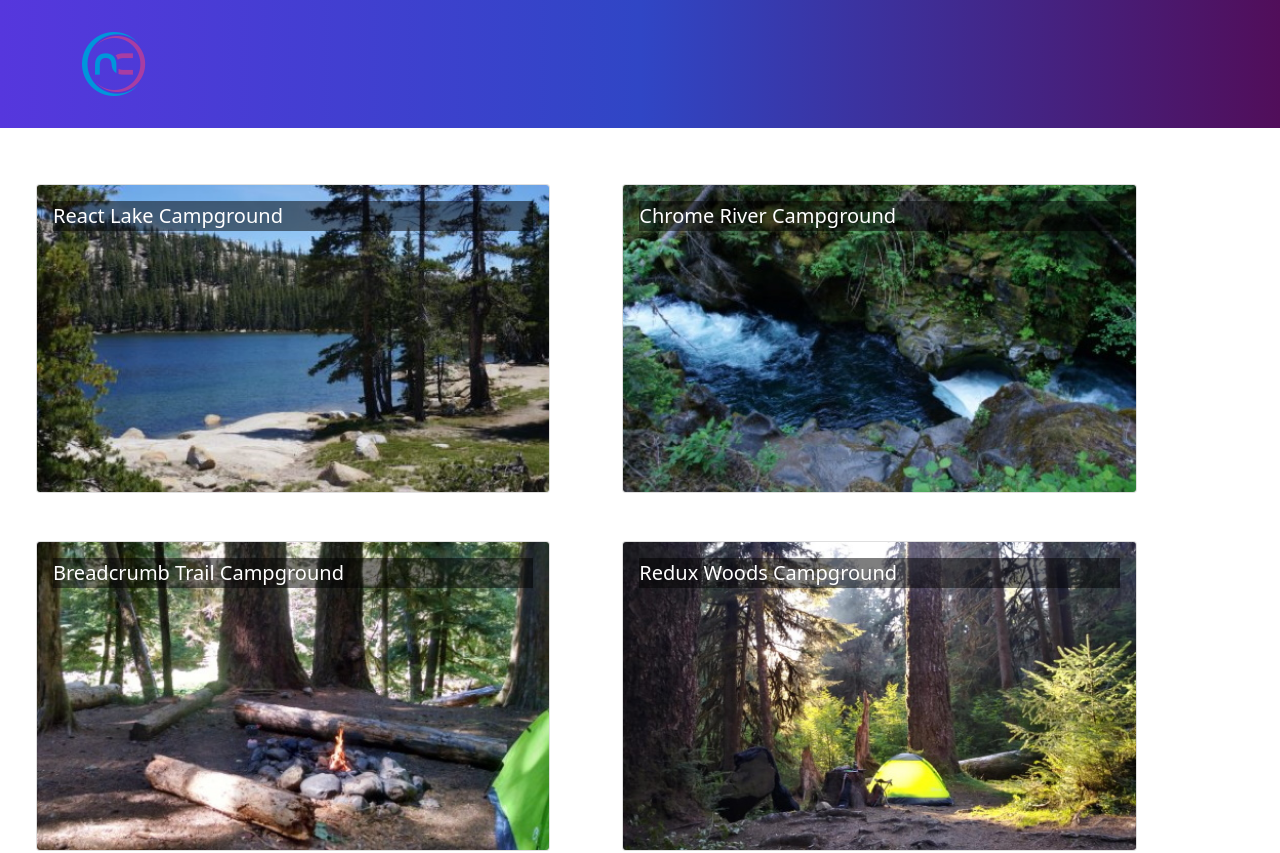
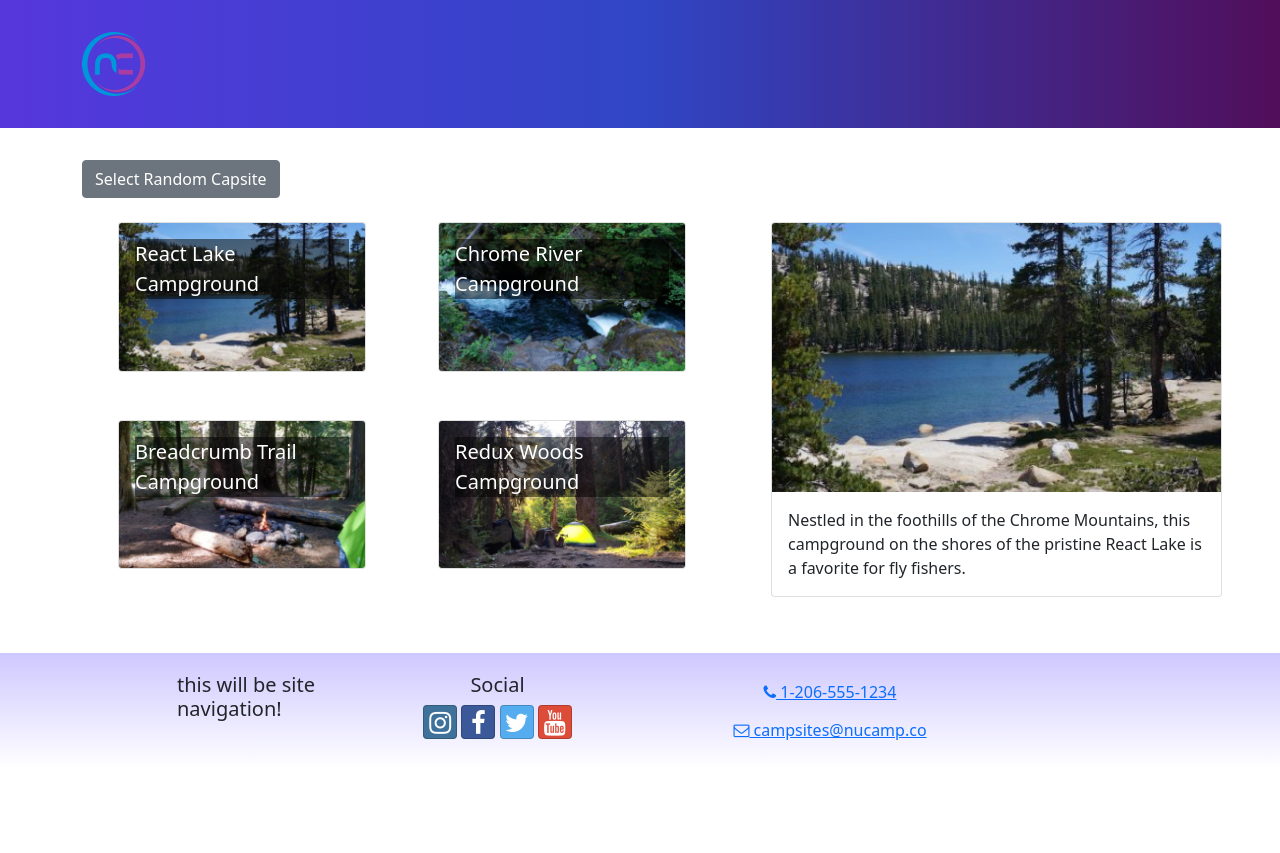
Before and after one commit to Redfire4753/ReactNucampsite, a React (Create React App) app: page / in a window 1280 px wide. Shown: the top 853 px of the page. After the commit the page ends 800 px from the top, so only its background shows below. Built offline with nearby package versions, Linux system fonts and the light colour scheme.

Commit message:
Added Directory Page and Slices

```diff
--- a/src/App.js
+++ b/src/App.js
@@ -1,6 +1,6 @@
 import React from 'react';
 import './App.css';
-import CampsitesList from './features/campsites/CampsitesList';
+import CampsitesDirectoryPage from './pages/CampsitesDirectoryPage';
 import Header from './components/Header';
 import Footer from './components/Footer';
 
@@ -8,7 +8,7 @@
   return (
     <div className="App">
         <Header />
-        <CampsitesList />
+        <CampsitesDirectoryPage />
         <Footer />
     </div>
   );
--- /dev/null
+++ b/src/features/campsites/CampsiteDetail.js
@@ -0,0 +1,17 @@
+import { Card,CardImg,CardText,CardBody,Col } from "reactstrap";
+
+const CamsiteDetail = ({campsite}) => {
+    const {image, name, description} = campsite;
+    return (
+        <Col md='12' className="m-4">
+            <Card>
+                <CardImg top src={image} alt={name} />
+                <CardBody>
+                    <CardText>{description}</CardText>
+                </CardBody>
+            </Card>
+        </Col>
+    );
+}
+
+export default CamsiteDetail;
--- a/src/features/campsites/CampsitesList.js
+++ b/src/features/campsites/CampsitesList.js
@@ -1,11 +1,14 @@
-import { CAMPSITES } from '../../app/shared/CAMPSITES';
+
 import CampsiteCard from './CampsiteCard';
 import {Col, Row} from 'reactstrap';
+import { selectAllCampsites } from './campsiteSlices';
 
 const CampsitesList = () => {
+    const campsites = selectAllCampsites();
+
     return (
         <Row className='ms-auto'>
-            {CAMPSITES.map(campsite => {
+            {campsites.map(campsite => {
                 return(
                 <Col md='5' className='m-4' key={campsite.id}>
                     <CampsiteCard campsite={campsite} />
--- /dev/null
+++ b/src/features/campsites/campsiteSlices.js
@@ -0,0 +1,9 @@
+import { CAMPSITES } from '../../app/shared/CAMPSITES';
+
+export const selectAllCampsites = () => {
+    return CAMPSITES;
+};
+
+export const selectRandomCampsite = () => {
+    return CAMPSITES[Math.floor(Math.random() * CAMPSITES.length)];
+}
--- /dev/null
+++ b/src/pages/CampsitesDirectoryPage.js
@@ -0,0 +1,28 @@
+import { Container, Row, Col, Button } from 'reactstrap';
+import CampsitesList from '../features/campsites/CampsitesList';
+import { selectRandomCampsite } from '../features/campsites/campsiteSlices';
+import CampsiteDetail from '../features/campsites/CampsiteDetail.js';
+const CampsitesDirectoryPage = () => {
+    let selectedCampsite = selectRandomCampsite();
+
+    const toggleCampsite = () => {
+        selectedCampsite = selectRandomCampsite();
+        console.log(selectedCampsite);
+    }
+
+    return (
+        <Container>
+            <Button onClick={() => toggleCampsite()}>Select Random Capsite</Button>
+            <Row>
+                <Col sm='5' md='7'>
+                    <CampsitesList />
+                </Col>
+                <Col sm='7' md='5'>
+                    <CampsiteDetail campsite={selectedCampsite} />
+                </Col>
+            </Row>
+        </Container>
+     );
+}
+
+export default CampsitesDirectoryPage;
```
